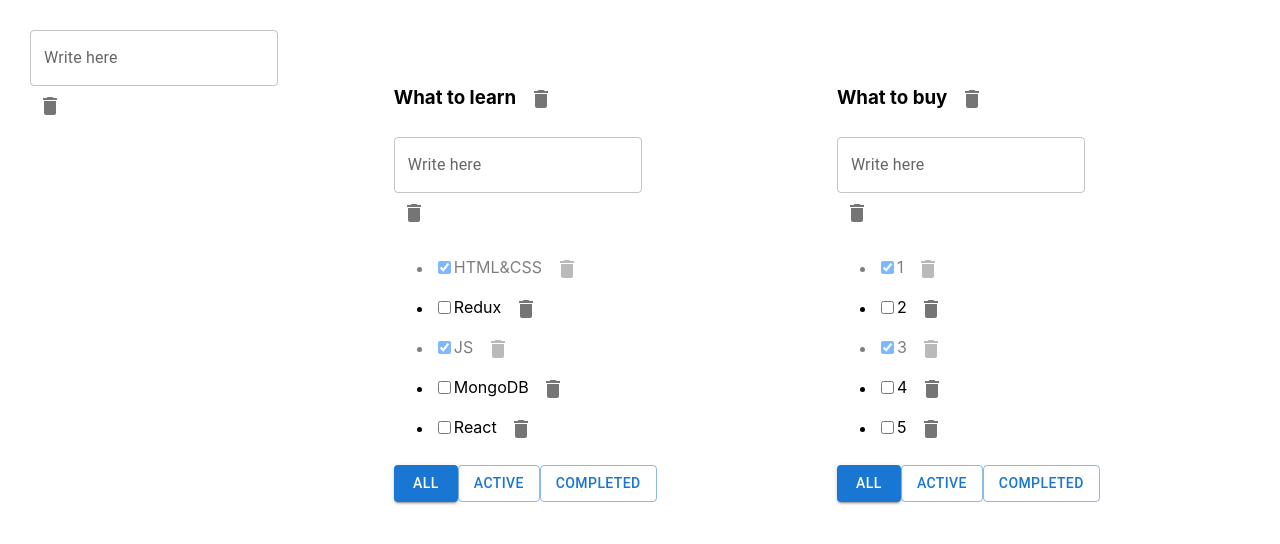
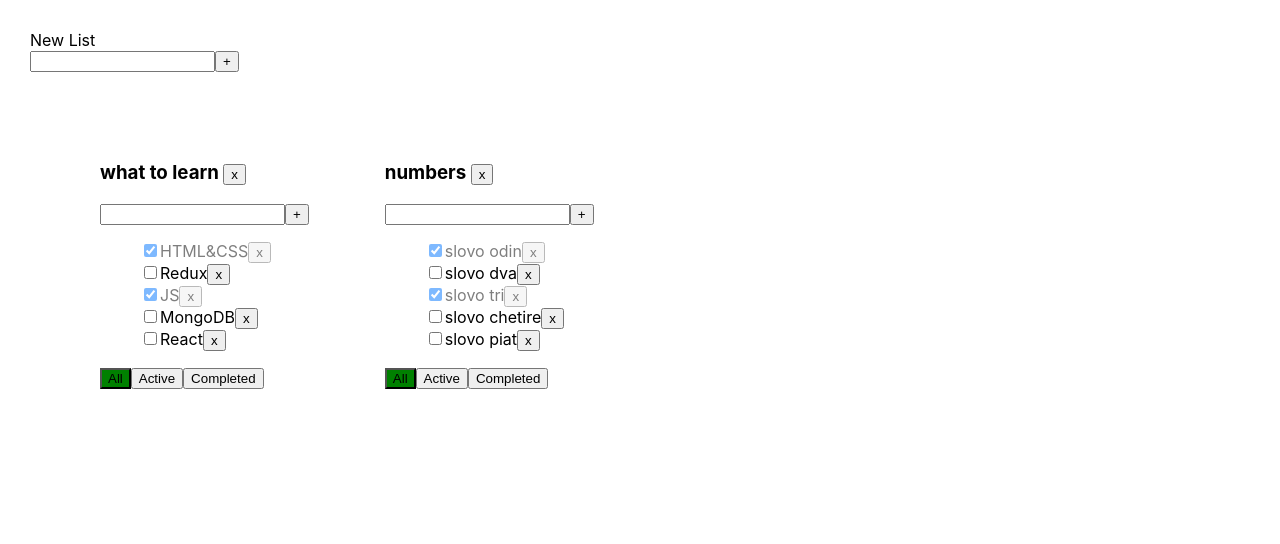
Before and after one commit to LuVuitton/1-todolist, a React (Create React App) app: page / in a window 1280 px wide. Shown: the top 544 px of the page. Built offline with nearby package versions, Linux system fonts and the light colour scheme.

Commit message:
reused input

```diff
--- a/src/App.css
+++ b/src/App.css
@@ -1,11 +1,10 @@
 .App {
   padding: 30px;
-  display: flex;
 }
 
-.App > div {
-  margin-right: 50px;
-}
+/*.App > div {*/
+/*  margin-right: 50px;*/
+/*}*/
 
 
 .filterButton{
--- a/src/App.tsx
+++ b/src/App.tsx
@@ -3,6 +3,7 @@ import './App.css';
 import {TaskType, ToDoList} from "./ToDoList";
 import {v1} from "uuid";
 import InputAdd from "./InputAdd";
+import {Grid} from "@mui/material";
 
 export type FilterType = 'all' | 'completed' | 'active';
 type ToDoListType = {
@@ -10,10 +11,10 @@ type ToDoListType = {
     title: string
     filter: FilterType
 }
+
 type TasksArrType = {
-    [key:string]:Array<TaskType> //ключ это айди туду листа
+    [key: string]: Array<TaskType> //ключ это айди туду листа
 }
-
 
 
 function App() {
@@ -22,8 +23,8 @@ function App() {
     const idToDoList2 = v1();
 
     const [toDoLists, setToDoLists] = useState<Array<ToDoListType>>([
-        {id: idToDoList1, title: 'What to learn', filter: 'all'}, //тут без [] потому как переменная стоит не в ключе а в значении
-        {id: idToDoList2, title: 'What to buy', filter: 'all'},
+        {id: idToDoList1, title: 'what to learn', filter: 'all'}, //тут без [] потому как переменная стоит не в ключе а в значении
+        {id: idToDoList2, title: 'numbers', filter: 'all'},
     ])
     const [tasks, setTasks] = useState<TasksArrType>({
         [idToDoList1]: [                             //походу если не обернуть он создвст отдельный ключ никак не связаный с переменной в которой вложена строка
@@ -34,14 +35,35 @@ function App() {
             {id: v1(), type: "checkbox", checked: false, taskValue: 'React'},
         ],
         [idToDoList2]: [
-            {id: v1(), type: "checkbox", checked: true, taskValue: '1',},
-            {id: v1(), type: "checkbox", checked: false, taskValue: '2'},
-            {id: v1(), type: "checkbox", checked: true, taskValue: '3'},
-            {id: v1(), type: "checkbox", checked: false, taskValue: '4'},
-            {id: v1(), type: "checkbox", checked: false, taskValue: '5'},
+            {id: v1(), type: "checkbox", checked: true, taskValue: 'slovo odin',},
+            {id: v1(), type: "checkbox", checked: false, taskValue: 'slovo dva'},
+            {id: v1(), type: "checkbox", checked: true, taskValue: 'slovo tri'},
+            {id: v1(), type: "checkbox", checked: false, taskValue: 'slovo chetire'},
+            {id: v1(), type: "checkbox", checked: false, taskValue: 'slovo piat'},
         ]
     })
 
+    function addList(inputValue: string) {
+        const newToDoList: ToDoListType = {id: v1(), title: inputValue, filter: 'all'}
+        setToDoLists([newToDoList, ...toDoLists])
+        setTasks({...tasks, [newToDoList.id]: []})
+    }
+    function removeList(toDoListId: string) {
+        const filteredToDoLists = toDoLists.filter(e => e.id !== toDoListId)
+        setToDoLists(filteredToDoLists)
+        delete tasks[toDoListId]
+        setTasks({...tasks}) //это необязательно
+    }
+    function addTask(inputValue: string, toDoListId: string) {
+        const newTask = {id: v1(), type: "checkbox", checked: false, taskValue: inputValue}
+        tasks[toDoListId].unshift(newTask)
+        setTasks({...tasks})
+    }
+    function removeTask(taskID: string, toDoListId: string) {
+        const specificToDOList = tasks[toDoListId] //находим тудулист
+        tasks[toDoListId] = specificToDOList.filter((e) => e.id !== taskID) //меняем в нужном тудулисте масив таксок на отфильтрованый
+        setTasks({...tasks})
+    }
     function switchCheckbox(taskId: string, checked: boolean, toDoListId: string) {
 
         const taskForChange = tasks[toDoListId].find(e => e.id === taskId)
@@ -50,25 +72,6 @@ function App() {
         }
         setTasks({...tasks})
     }
-
-    function removeTask(taskID: string, toDoListId: string) {
-        const specificToDOList = tasks[toDoListId] //находим тудулист
-        tasks[toDoListId] = specificToDOList.filter((e) => e.id !== taskID) //меняем в нужном тудулисте масив таксок на отфильтрованый
-        setTasks({...tasks})
-    }
-
-    function addTask(inputValue: string, toDoListId: string) {
-        const newTask = {id: v1(), type: "checkbox", checked: false, taskValue: inputValue}
-        tasks[toDoListId].unshift(newTask)
-        setTasks({...tasks})
-    }
-
-    function addToDoList(inputValue: string) {
-        const newToDoList: ToDoListType = {id: v1(), title: inputValue, filter: 'all'}
-        setToDoLists([newToDoList, ...toDoLists])
-        setTasks({...tasks, [newToDoList.id]: []})
-    }
-
     function changeFilter(value: FilterType, toDoListId: string) {
         const specificToDOList = toDoLists.find(e => e.id === toDoListId) //находим нужный тудулист
         if (specificToDOList) {                                           // проверяем как просит тс и меняем значение!! т.к это обьект(ссылочный тип данных), значение меняется везде не тольео в переменной для find()
@@ -76,13 +79,11 @@ function App() {
             setToDoLists([...toDoLists])                            // сетать можем тот же самый обьект
         }
     }
+    function addEditedTask (value:string, toDoListId:string, taskId: string) {
 
-    function removeList(toDoListId: string) {
-        const filteredToDoLists = toDoLists.filter(e => e.id !== toDoListId)
-        setToDoLists(filteredToDoLists)
-        delete tasks[toDoListId]
-        setTasks({...tasks}) //это необязательно
     }
+
+
 
 
 // по поводу реюзабельного инпута для тасок и новых тудулистов
@@ -94,7 +95,9 @@ function App() {
 // а в случае с АддТаск кнопка передает значение сначала обертке, внутри которой срабатывает АддТаск из Апп, и по дороге добавляет нужный АЙДИтудулиста
     return (
         <div className="App">
-            <InputAdd clickToAddTask={addToDoList}/>
+            <div>New List</div>
+            <InputAdd clickToAddTask={addList}/>
+            <Grid margin={3} container spacing={2}>
             {
                 toDoLists.map((tl) => { //мапим массив со всеми тудулистами
 
@@ -108,7 +111,9 @@ function App() {
                     }
 
 
-                    return <ToDoList                    //на основе свойст каждого обьекта в массиве(пока там только фильтры, заголовки, id разные) создается один компонент тудулиста
+                    return (
+                        <Grid item spacing={5}>
+                            <ToDoList                    //на основе свойст каждого обьекта в массиве(пока там только фильтры, заголовки, id разные) создается один компонент тудулиста
                                 key={tl.id}                     // все остальное общее для каждого тудулиста
                                 tasks={tasksForProps}
                                 title={tl.title}
@@ -119,11 +124,12 @@ function App() {
                                 filter={tl.filter}
                                 toDoListId={tl.id}
                                 removeList={removeList}
-
                             />
+                        </Grid>
+                    )
                 })
             }
-
+            </Grid>
 
         </div>
     );
--- /dev/null
+++ b/src/EditableSpan.tsx
@@ -0,0 +1,34 @@
+import React, {ChangeEvent, useState} from "react";
+
+type EditableSpanType = {
+    value: string
+}
+
+function EditableSpan(props: EditableSpanType) {
+
+    const [spanState, setSpanState] = useState(true)
+    const [newValue, setNewValue] = useState(props.value)
+
+    const switchDoubleClick = () => {
+        setSpanState(!spanState)
+    }
+    const onChangeHandler =(e:ChangeEvent<HTMLInputElement>)=>{
+        setNewValue(e.currentTarget.value)
+    }
+    const onBlurHandler = ()=>{
+        console.log('blur')
+    }
+
+
+    return (
+        <>
+        {spanState                                                                      //условие в жсх
+            ? <span onDoubleClick={switchDoubleClick}>{props.value}</span>
+            : <input value={newValue} onChange={onChangeHandler} onBlur={onBlurHandler}/>
+        }
+        </>
+            )
+}
+
+
+export default EditableSpan
--- a/src/InputAdd.tsx
+++ b/src/InputAdd.tsx
@@ -1,26 +1,22 @@
 import React, {ChangeEvent, KeyboardEvent, useState} from 'react';
-import {TextField, IconButton} from "@mui/material";
-import {Delete} from "@mui/icons-material";
-
-
 
 type PropsType = {
-clickToAddTask:(inputValue:string)=>void
+    clickToAddTask: (inputValue: string) => void
 }
 
 
+const InputAdd: React.FC<PropsType> = (props: PropsType) => {
 
-const InputAdd: React.FC<PropsType> =(props:PropsType)=> {
-
-    const[inputValue, setInputValue] = useState('')
+    const [inputValue, setInputValue] = useState('')
     const [error, setError] = useState<boolean>(false)
 
-    const onChangeHandler =(e: ChangeEvent<HTMLInputElement>)=> {
-       setInputValue(e.currentTarget.value)
+    const onChangeHandler = (e: ChangeEvent<HTMLInputElement>) => {
+        setInputValue(e.currentTarget.value)
         setError(false)
     }
+
     function clickOnButton() {
-        if(inputValue.trim() === ''){  //обрезаем пробелы и проверяем на наличие символов
+        if (inputValue.trim() === '') {  //обрезаем пробелы и проверяем на наличие символов
             setInputValue('')
             setError(true)
             return
@@ -28,6 +24,7 @@ const InputAdd: React.FC<PropsType> =(props:PropsType)=> {
         props.clickToAddTask(inputValue)
         setInputValue('')
     }
+
     function pressEnterToAddTask(e: KeyboardEvent<HTMLInputElement>) {
         if (e.charCode === 13 && inputValue.trim() !== '') {
             props.clickToAddTask(inputValue)
@@ -44,14 +41,14 @@ const InputAdd: React.FC<PropsType> =(props:PropsType)=> {
             {error &&
                 <div>ERROR</div>
             }
-            <TextField id="outlined-basic" label="Write here" variant="outlined"
-                       value={inputValue}
+            <input
+                value={inputValue}
                 onChange={onChangeHandler}
                 onKeyPress={pressEnterToAddTask}
             />
-            <IconButton onClick={clickOnButton} >
-                <Delete />
-            </IconButton>
+            <button onClick={clickOnButton}>
+                +
+            </button>
         </div>
     );
 }
--- a/src/ToDoList.tsx
+++ b/src/ToDoList.tsx
@@ -1,8 +1,7 @@
-import React, {useState} from 'react';
+import React from 'react';
 import {FilterType} from "./App";
 import InputAdd from "./InputAdd";
-import {Button, IconButton} from "@mui/material";
-import {Delete} from "@mui/icons-material";
+import EditableSpan from "./EditableSpan";
 
 export type TaskType = {
     type: string,
@@ -27,28 +26,24 @@ type propsType = {
 
 export function ToDoList(props: propsType) {
 
-
+////////////
     const tasksList = props.tasks.map((e: any) => {
         const onChangeHandler=()=>{props.switchCheckbox(e.id, e.checked, props.toDoListId)}
+        return (
+        <div className={e.checked === true?'isDone':''}>
 
-        return <li className={e.checked === true?'isDone':''}>
             <input type={e.type} checked={e.checked} onChange={onChangeHandler} key={e.id}/>
-            <span>{e.taskValue} </span>
 
-            <IconButton aria-label="delete" // материал юай, атрибут вариант оттуда
-                        onClick={() => {
-                props.removeTask(e.id, props.toDoListId)
-            }}>
-                <Delete />
-            </IconButton>
-        </li>
+            <EditableSpan value={e.taskValue} />
+
+            <button onClick={() => {props.removeTask(e.id, props.toDoListId)}}> x </button>
+        </div>
+        )
     })
-
+/////////////
     const clickToRemoveList =()=> {
             props.removeList(props.toDoListId)
     }
-
-
     function filterAll() {
         props.changeFilter('all', props.toDoListId)
     }
@@ -68,7 +63,7 @@ export function ToDoList(props: propsType) {
         <div className="App">
             <div>
 
-                <h3>{props.title} <IconButton onClick={clickToRemoveList}><Delete /></IconButton> </h3>
+                <h3>{props.title} <button onClick={clickToRemoveList}>x</button> </h3>
 
                     <InputAdd clickToAddTask={coverAddTask}/>
 
@@ -76,12 +71,12 @@ export function ToDoList(props: propsType) {
                     {tasksList}
                 </ul>
                 <div>
-                    <Button onClick={filterAll} variant={props.filter==='all'?'contained':'outlined'}>All
-                    </Button>
-                    <Button onClick={filterActive} variant={props.filter==='active'?'contained':'outlined'}>Active
-                    </Button>
-                    <Button onClick={filterCompleted}  variant={props.filter==='completed'?'contained':'outlined'}>Completed
-                    </Button>
+                    <button onClick={filterAll} className={props.filter==='all'?'filterButton':''}>All
+                    </button>
+                    <button onClick={filterActive} className={props.filter==='active'?'filterButton':''}>Active
+                    </button>
+                    <button onClick={filterCompleted}  className={props.filter==='completed'?'filterButton':''}>Completed
+                    </button>
                 </div>
             </div>
         </div>
```
Lines whose indentation alone changed are shown as unchanged.
